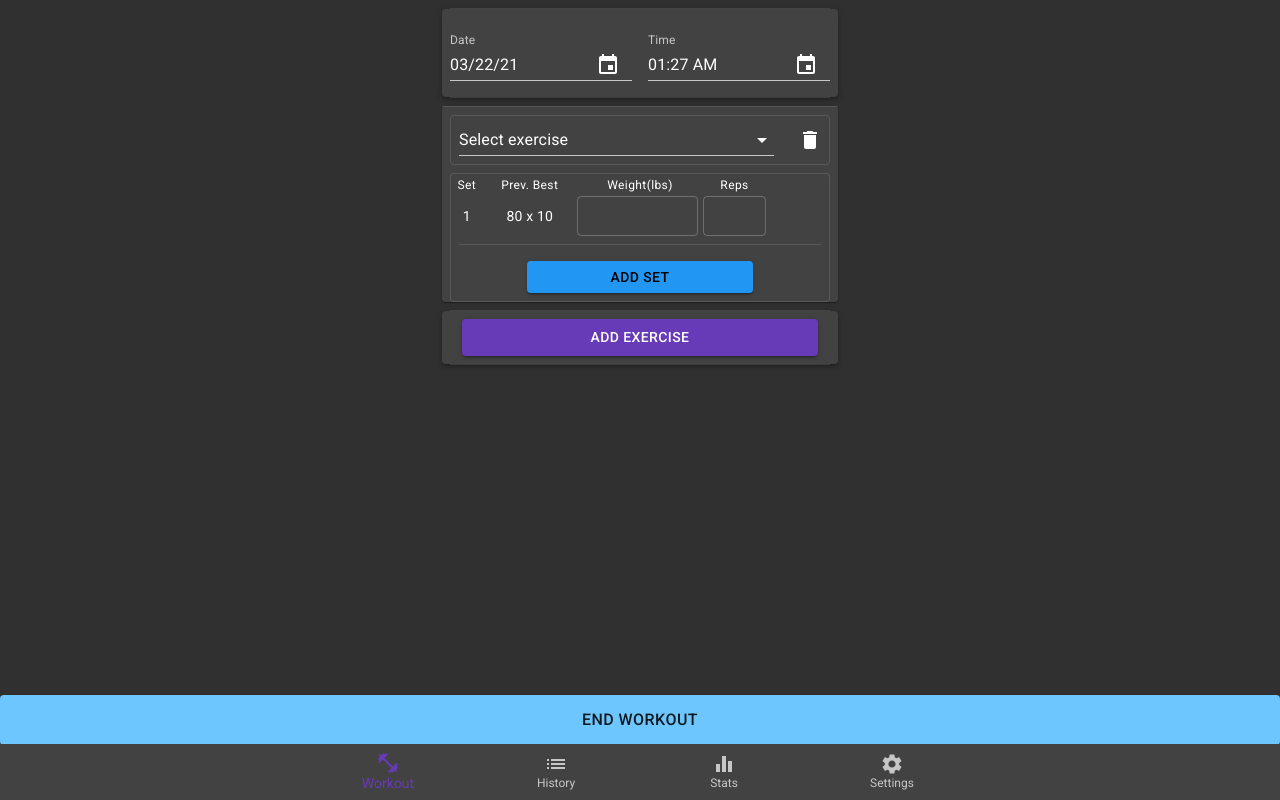
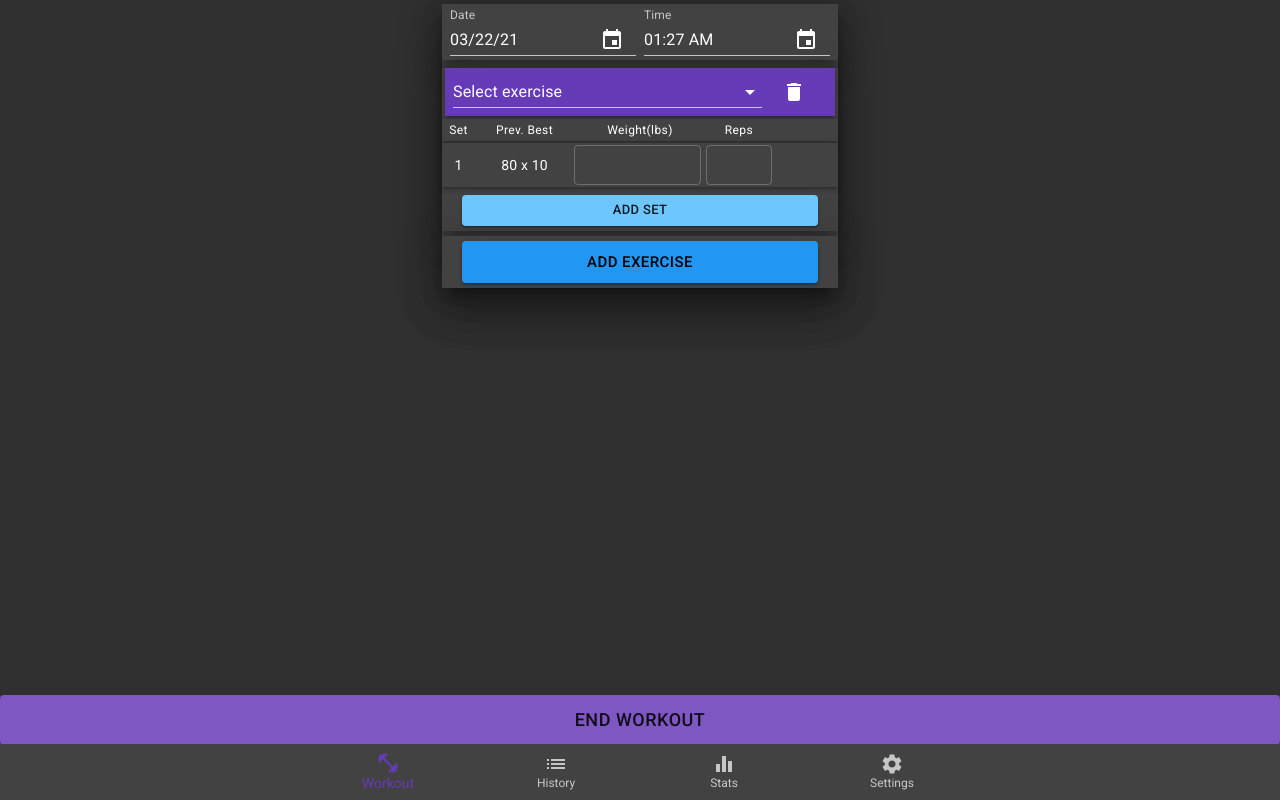
Before and after one commit to Chyrus/workout, a React (Create React App) app: page / in a window 1280 px wide. Built offline with nearby package versions, Linux system fonts and the light colour scheme.

Commit message:
Updated colors and paper

```diff
--- a/src/App.js
+++ b/src/App.js
@@ -20,13 +20,13 @@ import DateTimePicker from './components/dateTimePicker.component'
 import purple from '@material-ui/core/colors/purple';
 import BottomNav from './components/bottomNav.component'
 import Paper from '@material-ui/core/Paper';
-// import Image from './media/image.jpg'; // Import using relative path
+import Image from './media/bike.jpg'; // Import using relative path
 
-// const styles = {
-//   paperContainer: {
-//       backgroundImage: `url(${Image})`
-//   }
-// };
+const styles = {
+  paperContainer: {
+      backgroundImage: `url(${Image})`
+  }
+};
 
 const customTheme = createMuiTheme({
   palette: {
@@ -239,9 +239,12 @@ const toggleExerciseTen = () => {
 
   // main logic
   return (
+    // <Paper style={styles.paperContainer}>
     <ThemeProvider theme={customTheme}>
 
     <div className={classes.root}>
+
+
 
 
 
@@ -258,14 +261,17 @@ const toggleExerciseTen = () => {
       >
         <div className={classes.drawerHeader} /> */}
 
-        <Container maxWidth="xs">
-        {/* <Paper style={styles.paperContainer}> */}
+        <Container maxWidth="xs" minHeight="90%">
+          <Paper elevation={24}>
 
-          <Divider style={{margin: theme.spacing(1)}}/>
+
+          <Box style={{marginTop: theme.spacing(1)}}>
 
           <DateTimePicker selectedDate={selectedDate} handleDateChange={handleDateChange} classes={classes} theme={theme} />
 
-          <Divider style={{margin: theme.spacing(1)}} />
+          </Box>
+
+          <div style={{margin: theme.spacing(1)}} />
 
           {exerciseOneVisible ? <ExerciseMain classes={classes} theme={theme} toggleExercise={toggleExerciseOne}/> : null}
           {exerciseTwoVisible ? <ExerciseMain classes={classes} theme={theme} toggleExercise={toggleExerciseTwo}/> : null}
@@ -280,12 +286,12 @@ const toggleExerciseTen = () => {
 
 
 
-          <Divider style={{margin: theme.spacing(1), marginBottom: 0}} />
+          {/* <Divider style={{margin: theme.spacing(1), marginBottom: 0}} /> */}
 
-          <Paper elevation={3}>
+          <Paper elevation={24} square={true}>
           <Grid container align="center">
             <Grid item xs={12}>
-              <Button style={{fontSize: '14px', width: '90%', minHeight: '30px', margin: theme.spacing(1)}} size="medium" variant="contained" color='primary' onClick={addExercise}>
+              <Button style={{fontSize: '15px', width: '90%', minHeight: '30px', margin: 5}} size="large" disableRipple={true} variant="contained" color='secondary' onClick={addExercise}>
                 Add Exercise
               </Button>
             </Grid>
@@ -297,21 +303,18 @@ const toggleExerciseTen = () => {
           </Grid>
           </Paper>
 
-          <Divider  style={{margin: theme.spacing(1), marginTop: 0, marginBottom: '120px'}}/>
+          {/* <Divider  style={{margin: theme.spacing(1), marginTop: 0}}/> */}
 
-          <Grid container align="center">
-            <Grid item xs={12}>
 
-            </Grid>
-          </Grid>
-          {/* </Paper> */}
+          </Paper>
+          <div style={{marginBottom: '113px'}} />
         </Container>
 
         {/* <Button className={classes.stickAboveBottomNav} style={{marginTop: theme.spacing(1), marginBottom: 0, fontSize: '16px', width: '100%', minHeight: '50px', backgroundColor: customTheme.palette.primary.light}} size="large" variant="contained">
                 End Workout
         </Button> */}
 
-        <Button className={classes.stickAboveBottomNav} style={{marginTop: theme.spacing(1), marginBottom: 0, fontSize: '16px', width: '100%', minHeight: '50px', backgroundColor: customTheme.palette.secondary.light}} size="large" variant="contained">
+        <Button className={classes.stickAboveBottomNav} style={{marginTop: theme.spacing(1), marginBottom: 0, fontSize: '18px', width: '100%', minHeight: '50px', backgroundColor: customTheme.palette.primary.light}} size="large" variant="contained">
                 End Workout
         </Button>
 
@@ -331,5 +334,7 @@ const toggleExerciseTen = () => {
 
     </ThemeProvider>
 
+    // </Paper>
+
   );
 }
--- a/src/components/dateTimePicker.component.js
+++ b/src/components/dateTimePicker.component.js
@@ -12,13 +12,15 @@ import Box from '@material-ui/core/Box';
 const DateTimePicker = ({ selectedDate, handleDateChange, classes, theme }) => {
 
     return (
-        <Paper elevation={3}>
-        <Box style={{marginLeft: theme.spacing(1), marginRight: theme.spacing(1)}}>
+        <Box style={{marginBottom: 12}}>
+        <Paper elevation={16} square={true}>
+
         <MuiPickersUtilsProvider utils={DateFnsUtils}>
-            <Grid container spacing={2}>
+            <Box style={{margin: theme.spacing(1)}} >
+            <Grid container spacing={1}>
                 <Grid item xs={6}>
                     <KeyboardDatePicker
-                    margin="normal"
+                    // marginTop="10px"
                     id="date-picker-dialog"
                     label="Date"
                     format="MM/dd/yy"
@@ -31,9 +33,10 @@ const DateTimePicker = ({ selectedDate, handleDateChange, classes, theme }) => {
                     InputAdornmentProps={{ edge: 'end'}}
                     />
                 </Grid>
+
                 <Grid item xs={6}>
                     <KeyboardTimePicker
-                    margin="normal"
+                    // margin="normal"
                     id="time-picker"
                     label="Time"
                     value={selectedDate}
@@ -44,9 +47,11 @@ const DateTimePicker = ({ selectedDate, handleDateChange, classes, theme }) => {
                     />
                 </Grid>
             </Grid>
+            </Box>
         </MuiPickersUtilsProvider>
+
+        </Paper>
         </Box>
-        </Paper>
     )
 }
 
--- a/src/components/exerciseMain.component.js
+++ b/src/components/exerciseMain.component.js
@@ -13,7 +13,25 @@ import { Link, DirectLink, Element, Events, animateScroll as scroll, scrollSpy,
 import Button from '@material-ui/core/Button'
 import Paper from '@material-ui/core/Paper';
 import Box from '@material-ui/core/Box';
+import { createMuiTheme } from '@material-ui/core/styles';
 
+const customTheme = createMuiTheme({
+    palette: {
+      type: 'dark',
+      primary: {
+        light: '#7e57c2',
+        main: '#673AB7',
+        dark: '#512DA8',
+        contrastText: '#fff',
+      },
+      secondary: {
+        light: '#6ec6ff',
+        main: '#2196F3',
+        dark: '#0069c0',
+        contrastText: '#000',
+      },
+    },
+  });
 
 const ExerciseMain = ({ classes, theme, toggleExercise }) => {
 
@@ -34,10 +52,12 @@ const ExerciseMain = ({ classes, theme, toggleExercise }) => {
 
     return (
         <div class="exercise">
-            <Paper elevation={1}>
-            <Divider style={{marginTop: theme.spacing(1)}}/>
-            <Box style={{margin: theme.spacing(1)}} >
-            <Paper elevation={10} variant="outlined">
+
+            <Box style={{marginTop: theme.spacing(1), marginBottom: 5}} >
+            <Paper elevation={16} square={true}>
+
+            <Box style={{marginBottom: 2}}>
+                <Paper style={{margin: 3, backgroundColor: customTheme.palette.primary.main}} elevation={3} square={true}>
             <Grid container xs={12}>
                 {/* <Grid item xs={1}>
                     <IconButton style={{color: green[300]}} edge="start" aria-label="add a set" onClick={addSet}>
@@ -46,9 +66,13 @@ const ExerciseMain = ({ classes, theme, toggleExercise }) => {
                 </Grid> */}
                 {/* <Grid item xs={1} /> */}
 
+
+
+
                 <Grid item xs={10}>
 
-                    <FormControl style={{marginTop: '0px', width: '100%'}} className={classes.formControl}>
+
+                    <FormControl style={{marginTop: '0px', width: '95%'}} className={classes.formControl}>
                         <NativeSelect
                         className={classes.selectEmpty}
                         inputProps={{
@@ -66,19 +90,23 @@ const ExerciseMain = ({ classes, theme, toggleExercise }) => {
                         </optgroup>
                         </NativeSelect>
                     </FormControl>
+
                 </Grid>
-                <Grid item xs={1}></Grid>
-                <Grid item xs={1}>
-                    <IconButton edge="start" aria-label="delete" onClick={toggleExercise}>
+
+                {/* <Grid item xs={1}></Grid>  */}
+                <Grid item xs={2}>
+
+                    <IconButton edge="end" aria-label="delete" onClick={toggleExercise}>
                         <DeleteIcon />
                     </IconButton>
+
                 </Grid>
             </Grid>
             </Paper>
             </Box>
 
-            <Box style={{margin: theme.spacing(1)}} >
-            <Paper elevation={10} variant="outlined">
+            <Box style={{marginBottom: 2}}>
+                <Paper elevation={3} square={true}>
             <Grid container align="center">
                 <Grid item xs={1}>
                     <Typography variant="caption">Set</Typography>
@@ -93,6 +121,8 @@ const ExerciseMain = ({ classes, theme, toggleExercise }) => {
                 <Typography variant="caption">Reps</Typography>
                 </Grid>
             </Grid>
+            </Paper>
+            </Box>
 
             {setsDisplayed >= 1 ? <ExerciseSet theme={theme} setNumber={1} setsDisplayed={setsDisplayed} removeSet={removeSet}/> : null}
             {setsDisplayed > 1 ? <ExerciseSet theme={theme} setNumber={2} setsDisplayed={setsDisplayed} removeSet={removeSet}/> : null}
@@ -103,18 +133,16 @@ const ExerciseMain = ({ classes, theme, toggleExercise }) => {
             {setsDisplayed > 6 ? <ExerciseSet theme={theme} setNumber={7} setsDisplayed={setsDisplayed} removeSet={removeSet}/> : null}
 
             <Grid container align="center">
-            <Grid item xs={2}></Grid>
-            <Grid item xs={8}>
-              <Button style={{fontSize: '14px', width: '90%', minHeight: '30px', margin: theme.spacing(1)}} size="small" variant="contained" color='secondary' onClick={addSet}>
+            <Grid item xs={12}>
+              <Button style={{fontSize: '13px', width: '90%', minHeight: '30px', margin: 5, backgroundColor: customTheme.palette.secondary.light}} size="small" variant="contained"  onClick={addSet}>
                 Add Set
               </Button>
             </Grid>
-            <Grid item xs={2}></Grid>
 
           </Grid>
-          </Paper>
+
+            </Paper>
           </Box>
-          </Paper>
         </div>
     )
 }
--- a/src/components/exerciseSet.component.js
+++ b/src/components/exerciseSet.component.js
@@ -9,6 +9,8 @@ import red from '@material-ui/core/colors/red';
 import { makeStyles } from '@material-ui/core/styles';
 import Paper from '@material-ui/core/Paper';
 import Divider from '@material-ui/core/Divider';
+import Box from '@material-ui/core/Box';
+import { createMuiTheme } from '@material-ui/core/styles';
 
 // const ExerciseSet = ({ classes, theme, setNumber }) => {
 
@@ -40,6 +42,24 @@ import Divider from '@material-ui/core/Divider';
 //     )
 // }
 
+const customTheme = createMuiTheme({
+    palette: {
+      type: 'dark',
+      primary: {
+        light: '#7e57c2',
+        main: '#673AB7',
+        dark: '#512DA8',
+        contrastText: '#fff',
+      },
+      secondary: {
+        light: '#6ec6ff',
+        main: '#2196F3',
+        dark: '#0069c0',
+        contrastText: '#000',
+      },
+    },
+  });
+
 const useStyles = makeStyles({
     root: {
       color: red[800]
@@ -52,7 +72,11 @@ const ExerciseSet = ({ theme, setNumber, setsDisplayed, removeSet }) => {
 
     return (
         <div class="exerciseSet">
-            <Grid style={{marginBottom: theme.spacing(1)}} container align="center" alignItems="center">
+            <Box >
+                <Paper elevation={3} square={true}>
+
+
+            <Grid style={{marginBottom: 3}} container align="center" alignItems="center">
                 <Grid item xs={1}>
                     <Typography variant="body2">{setNumber}</Typography>
                 </Grid>
@@ -62,7 +86,7 @@ const ExerciseSet = ({ theme, setNumber, setsDisplayed, removeSet }) => {
                 <Grid item xs={4}>
                 <Typography variant="body2">
                     <form>
-                    <TextField style={{marginRight: '5px'}} type="number" size="small" id="outlined" variant="outlined" />
+                    <TextField style={{marginTop: '2px', marginBottom: '2px', marginRight: '5px'}} type="number" size="small" id="outlined" variant="outlined" />
                     </form>
                 </Typography>
                 </Grid>
@@ -75,11 +99,12 @@ const ExerciseSet = ({ theme, setNumber, setsDisplayed, removeSet }) => {
                 </Grid>
                 <Grid item xs={2}>
                     <IconButton size="small" edge="end" aria-label="delete" onClick={removeSet}>
-                        {setNumber == setsDisplayed && setNumber > 1 ? <CancelIcon color="secondary"/> : null}
+                        {setNumber == setsDisplayed && setNumber > 1 ? <CancelIcon style={{color: customTheme.palette.secondary.dark}} /> : null}
                     </IconButton>
                 </Grid>
             </Grid>
-            <Divider style={{margin: theme.spacing(1)}}/>
+            </Paper>
+            </Box>
         </div>
     )
 }
```
Also changed, not shown: src/media/bike - Copy - Copy.jpg (added), src/media/bike.jpg (added).
